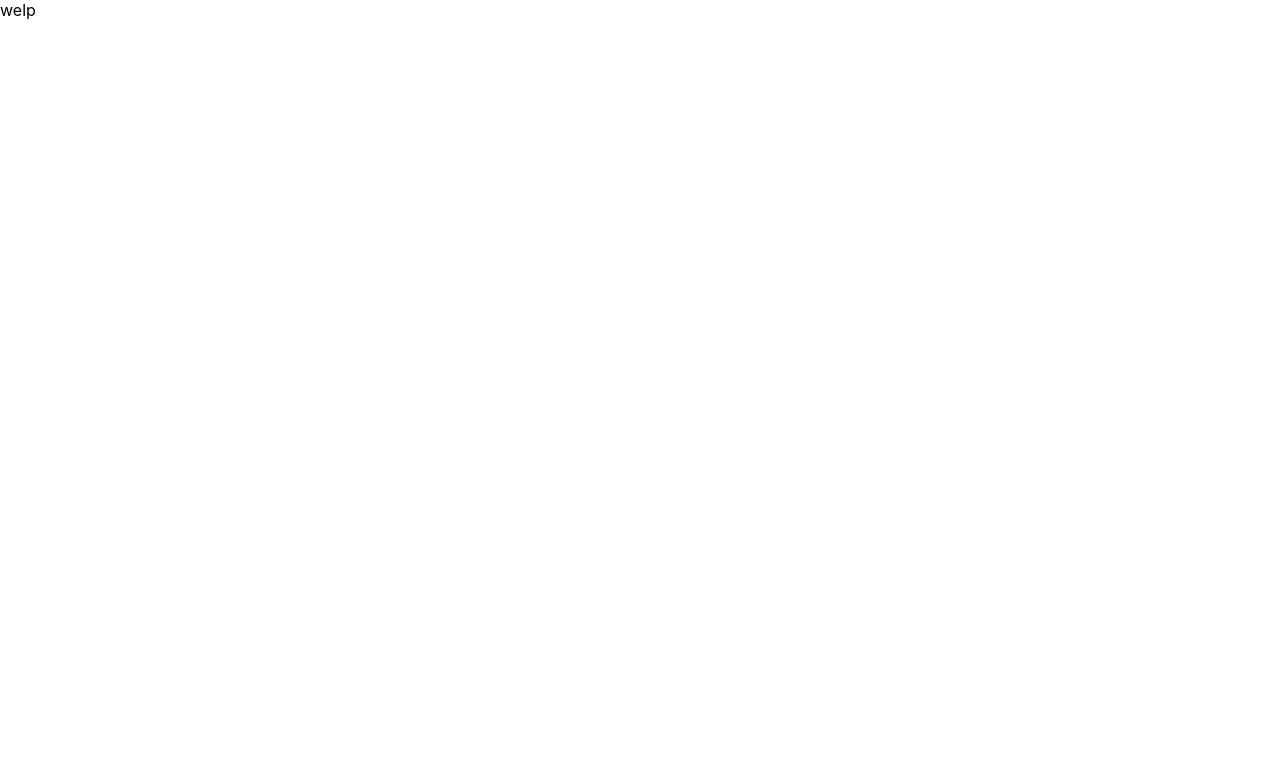
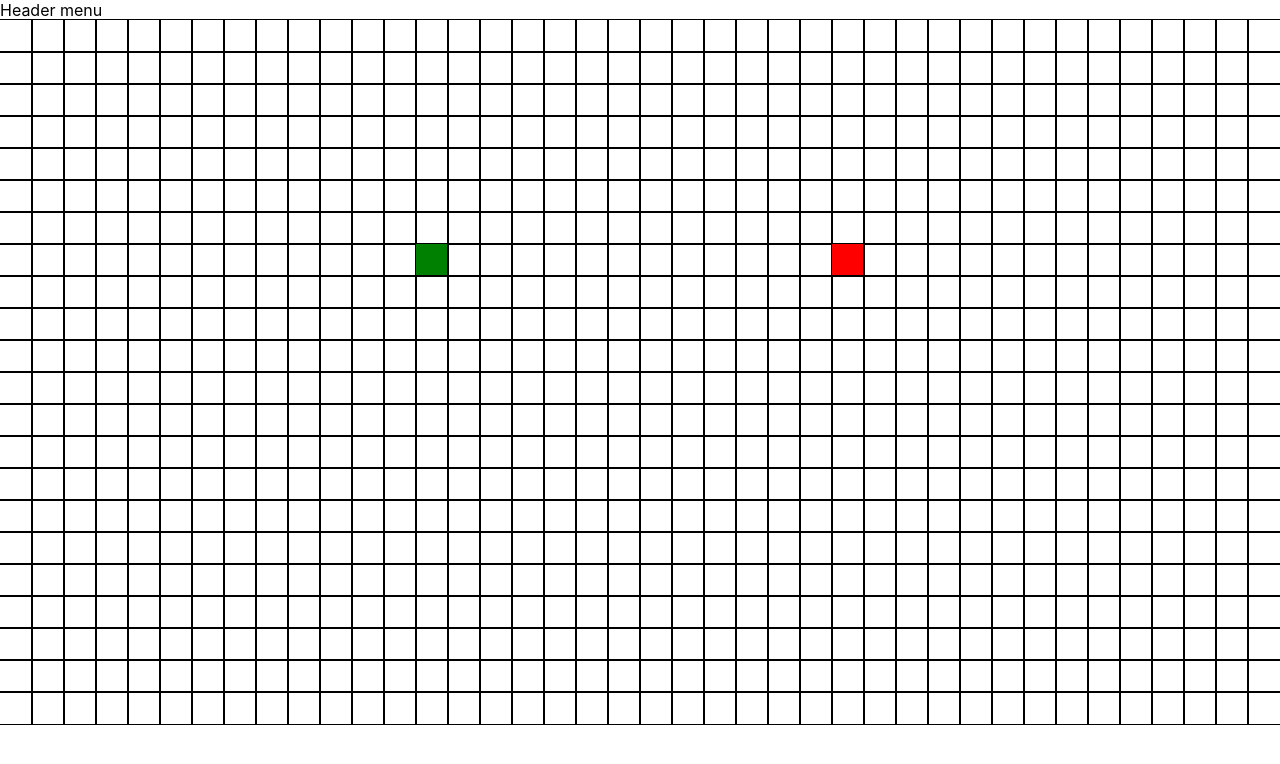
Before and after one commit to jzou9125/my-app, a React (Create React App) app: page / in a window 1280 px wide. Shown: the top 764 px of the page. Built offline with nearby package versions, Linux system fonts and the light colour scheme.

Commit message:
Grid with a start/finish node on the board.

```diff
--- /dev/null
+++ b/src/PathfinderVisualizer/Node/Node.css
@@ -0,0 +1,13 @@
+.node {
+  outline-style: solid;
+  outline-width: 0.5px;
+  height: 32px;
+}
+
+.node-start {
+  background-color: green;
+}
+
+.node-finish {
+  background-color: red;
+}
--- a/src/PathfinderVisualizer/Node/Node.jsx
+++ b/src/PathfinderVisualizer/Node/Node.jsx
@@ -0,0 +1,14 @@
+import "./Node.css";
+const Node = ({ row, column, isStart, isFinish, isVisited, isWall }) => {
+  const extraClassName = isStart
+    ? "node-start"
+    : isFinish
+    ? "node-finish"
+    : isWall
+    ? "wall"
+    : isVisited
+    ? "visited"
+    : "";
+  return <div className={`node ${extraClassName}`}> </div>;
+};
+export default Node;
--- a/src/PathfinderVisualizer/PathfinderVisualizer.css
+++ b/src/PathfinderVisualizer/PathfinderVisualizer.css
@@ -0,0 +1,5 @@
+.grid {
+  width: 100%;
+  display: grid;
+  grid-template-columns: repeat(auto-fill, minmax(32px, 1fr));
+}
--- a/src/PathfinderVisualizer/PathfinderVisualizer.jsx
+++ b/src/PathfinderVisualizer/PathfinderVisualizer.jsx
@@ -1,25 +1,68 @@
 import { useEffect, useState } from "react";
+import Node from "./Node/Node";
+import "./PathfinderVisualizer.css";
 
 export const PathfinderVisualizer = (props) => {
   const [grid, setGrid] = useState([]);
   const [width, setWidth] = useState(window.innerWidth);
-  const [height, setHeight] = useState(window.innerHeight);
-  const square_size = 35;
+  const [height, setHeight] = useState(window.innerHeight - 75); //75 needs to be replaced with the size of other components
+  const [rows, setRows] = useState(0);
+  const [columns, setColumns] = useState(0);
+  const [start, setStart] = useState([0, 0]);
+  const [end, setEnd] = useState([0, 0]);
+  const square_size = 32;
 
   useEffect(() => {
+    setStart([Math.floor(rows / 3), Math.floor(columns / 3)]);
+    setEnd([Math.floor(rows / 3), Math.floor((columns / 3) * 2)]);
+  }, [rows, columns]);
+
+  useEffect(() => {
+    const newRows = Math.floor(height / square_size);
+    const newColumns = Math.floor(width / square_size);
+    setRows(newRows);
+    setColumns(newColumns);
+    setGrid(initGrid(newRows, newColumns));
+  }, []);
+
+  const initGrid = (rows, columns) => {
     let newGrid = [];
-    const rows = height / square_size;
-    const columns = width / square_size;
     for (let row = 0; row < rows; row++) {
       let currentRow = [];
       for (let column = 0; column < columns; column++) {
-        currentRow.push(0);
+        currentRow.push(nodeProps(row, column));
       }
       newGrid.push(currentRow);
     }
-    setGrid(newGrid);
-  }, []);
+    return newGrid;
+  };
 
-  console.log(grid);
-  return <div>welp</div>;
+  const nodeProps = (row, column) => {
+    return {
+      row,
+      column,
+      distance: Infinity,
+      isVisited: false,
+      isWall: false,
+      previousNode: null,
+    };
+  };
+  return (
+    <div>
+      <div> Header menu</div>
+      <div className="grid">
+        {grid.map((row, x) =>
+          row.map((node, y) => (
+            <Node
+              key={`${x}-${y}`}
+              isStart={node.row === start[0] && node.column === start[1]}
+              isFinish={node.row === end[0] && node.column === end[1]}
+              isVisited={node.isVisited}
+              isWall={node.isWall}
+            />
+          ))
+        )}
+      </div>
+    </div>
+  );
 };
```
